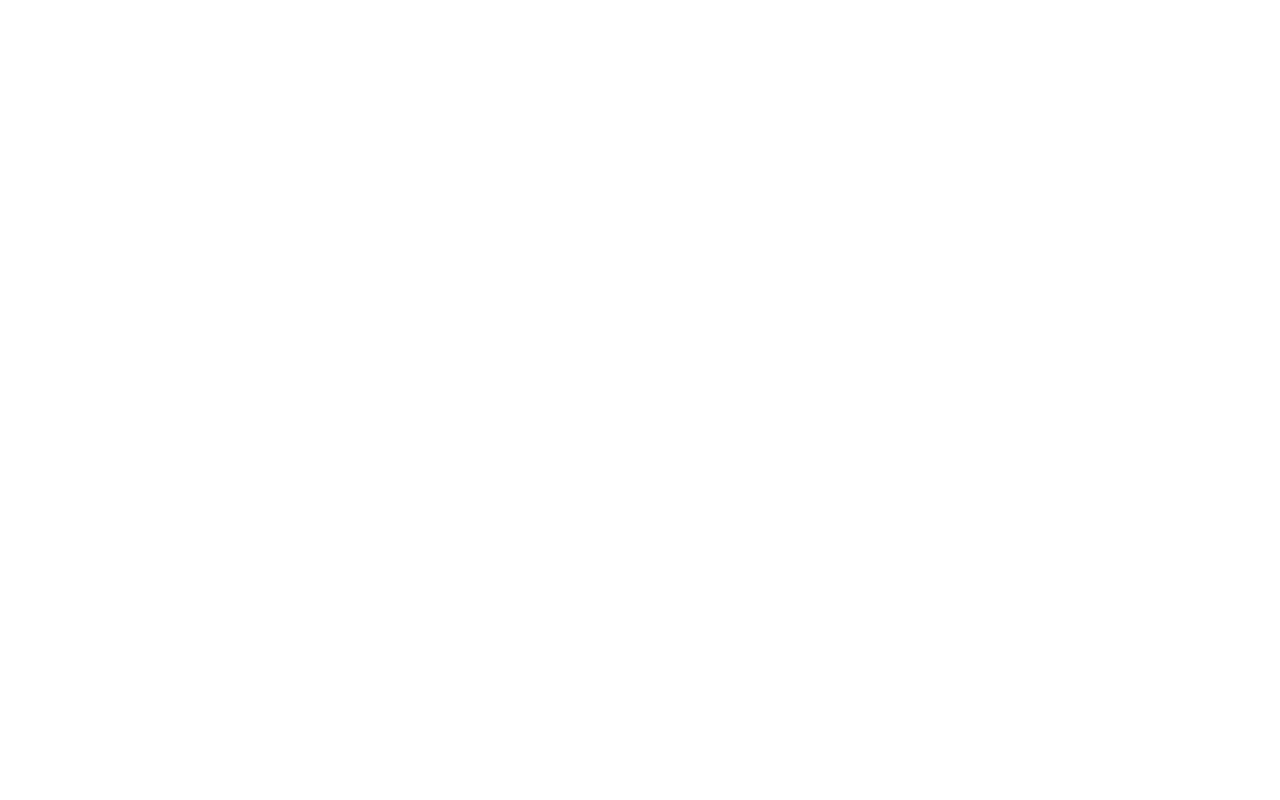
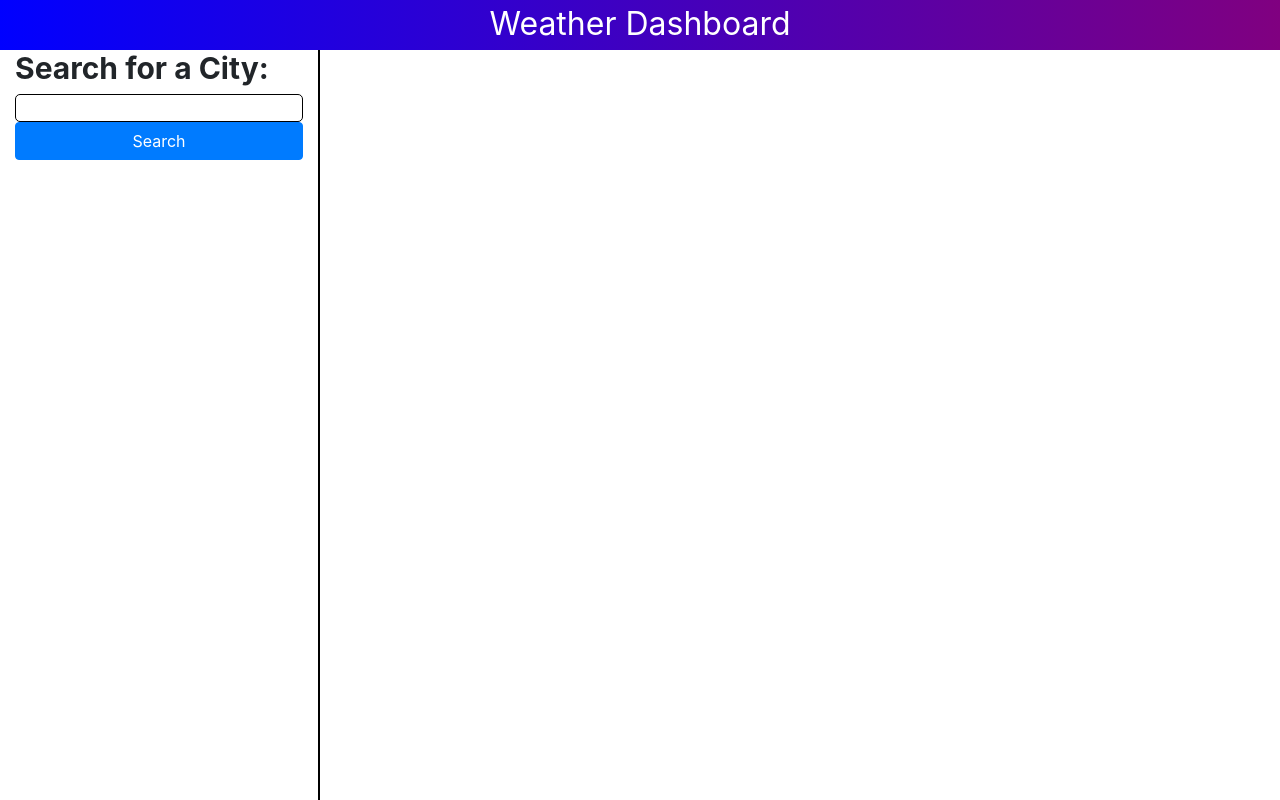
Before and after one commit to nealsmithg/weather_dashboard, a plain HTML site: page index.html in a window 1280 px wide. Drawn offline with nearby package versions, Linux system fonts and the light colour scheme.

Commit message:
started on base disign for webpage

```diff
--- a/assets/css/style.css
+++ b/assets/css/style.css
@@ -1,3 +1,27 @@
 :root{
 
 }
+
+header{
+    display: block;
+    background-image: linear-gradient(to right, blue, purple);
+    text-align: center;
+    color: white;
+    font-size: xx-large;
+    height: 50px;
+}
+
+aside{
+    border-right: 2px solid black;
+    height: calc(100vh - 50px);
+}
+
+h2{
+    font-size: 30px;
+    font-weight: bold;
+}
+
+#search_city{
+    border: 1px solid black;
+    border-radius: 5px;
+}
--- a/index.html
+++ b/index.html
@@ -5,10 +5,21 @@
   <meta name="viewport" content="width=device-width, initial-scale=1.0" />
   <title>new webpage</title>
   <link rel="stylesheet" href="./assets/css/reset.css" />
+  <link
+      rel="stylesheet"
+      href="https://stackpath.bootstrapcdn.com/bootstrap/4.3.1/css/bootstrap.min.css"
+    />
   <link rel="stylesheet" href="./assets/css/style.css" />
 </head>
 
 <body>
+<header>Weather Dashboard</header>
+<aside class="d-flex flex-column col-3">
+  <h2>Search for a City:</h2>
+  <input type="text" id="search_city" aria-label="Default" aria-describedby="inputGroup-sizing-default">
+  <button type="button" class="btn btn-primary">Search</button>
+  <div class="past_searches"></div>
+</aside>
 
 
   <script src="./assets/js/script.js"></script>
```
